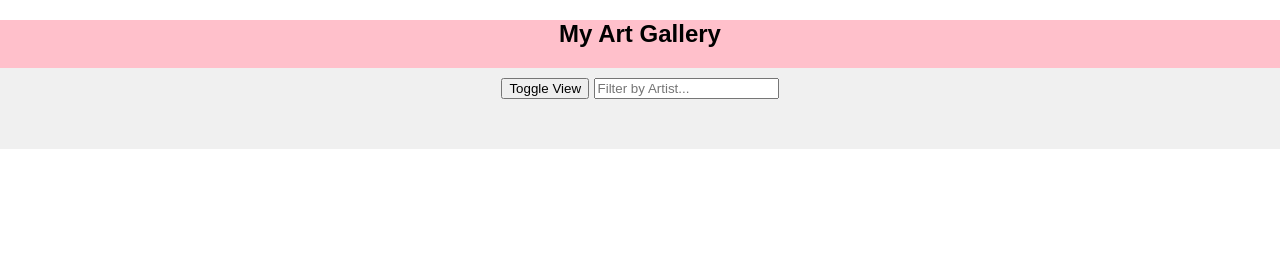
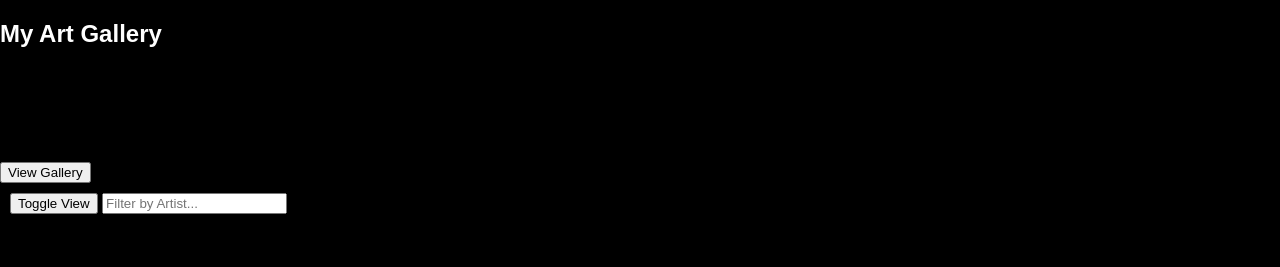
Before and after one commit to DOROTHY-22/Phase-1-Project, a plain HTML site: page index.html in a window 1280 px wide. Drawn offline with Linux system fonts and the light colour scheme; no server answers.

Commit message:
Home page on html

```diff
--- a/index.html
+++ b/index.html
@@ -10,6 +10,17 @@
     <nav>
         <div>
         <h2>My Art Gallery</h2>
+    </div>
+</nav>
+<div>
+    <h1>Welcome to My Art Gallery</h1>
+    <p>Explore a curated collection of stunning artworks from diverse artists</p>
+    <button id="viewGallery">View Gallery</button>
+    <div id="galleryPage" class="page" style="display: none;">
+
+</div>
+
+
     <div class="controls">
         <button id="toggleView">Toggle View</button>
         <input type="text" id="artistFilter" placeholder="Filter by Artist...">
--- a/script.js
+++ b/script.js
@@ -41,13 +41,13 @@ document.addEventListener('DOMContentLoaded', () => {
     // Mouseover Artwork (Event Listener 3)
     artContainer.addEventListener('mouseover', (event) => {
         if (event.target.classList.contains('artwork')) {
-            event.target.style.backgroundColor = '#f0f0f0';
+            event.target.style.backgroundColor = 'red';
         }
     });
 
     artContainer.addEventListener('mouseout', (event) => {
       if (event.target.classList.contains('artwork')) {
-        event.target.style.backgroundColor = 'white';
+        event.target.style.backgroundColor = 'navyblue';
       }
     });
 
--- a/style.css
+++ b/style.css
@@ -2,15 +2,19 @@ body {
     font-family: sans-serif;
     margin: 0;
     padding: 0;
+    background-color: black;
+
+
 }
 nav{
-    text-align: center;
-    background-color: pink;
+    text-align: left;
+    background-color:black;
+    color: white;
 }
 
 .controls {
     padding: 10px;
-    background-color: #f0f0f0;
+    background-color:black;
 }
 
 #artContainer {
```
